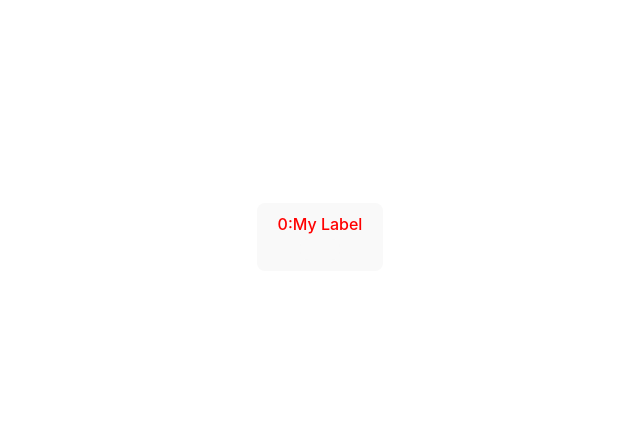
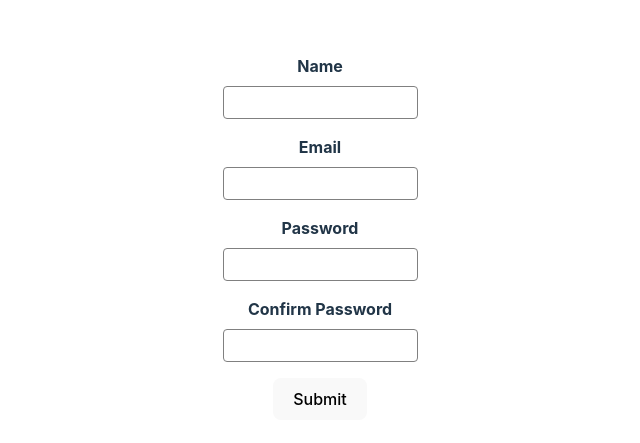
Before and after one commit to FedeDinuzzo/ReactCourse, a React (Vite) app: page / in a window 1280 px wide. Shown: the part 163-606 px from the top of the page, without its empty margins (320-960 px from the left). Built offline with nearby package versions, Linux system fonts and the light colour scheme.

Commit message:
context fix

```diff
--- a/src/App.tsx
+++ b/src/App.tsx
@@ -1,27 +1,8 @@
 import "./App.css";
-import { CompositionPatternButton, ColorRed, AppForm } from "./components";
-import { GlobalProvider } from "./context/global.context";
+import CustomForm from "./appClases/CustomForm";
 
 function App() {
-  // validaciones de form submit -> etc
-  const submit = () => {
-    console.log("Submitted");
-  };
-
-  const handleClick = () => {
-    console.log("Clickeado");
-  };
-
-  return (
-    <GlobalProvider>
-      <CompositionPatternButton parentMethod={handleClick}>
-        <ColorRed>My Label</ColorRed>
-        <AppForm>
-          <button type="submit" onClick={submit}></button>
-        </AppForm>
-      </CompositionPatternButton>
-    </GlobalProvider>
-  );
+  return <CustomForm />;
 }
 
 export default App;
```
